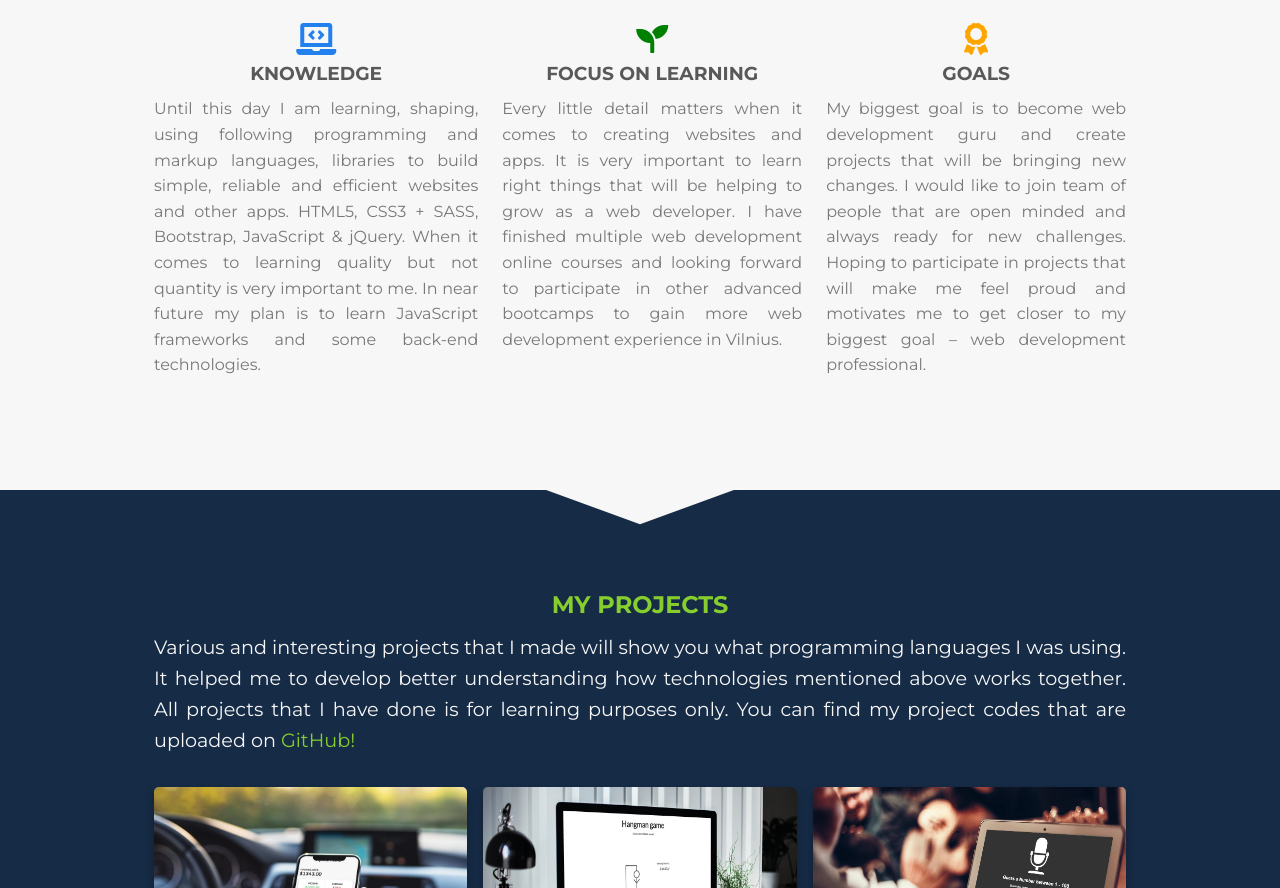
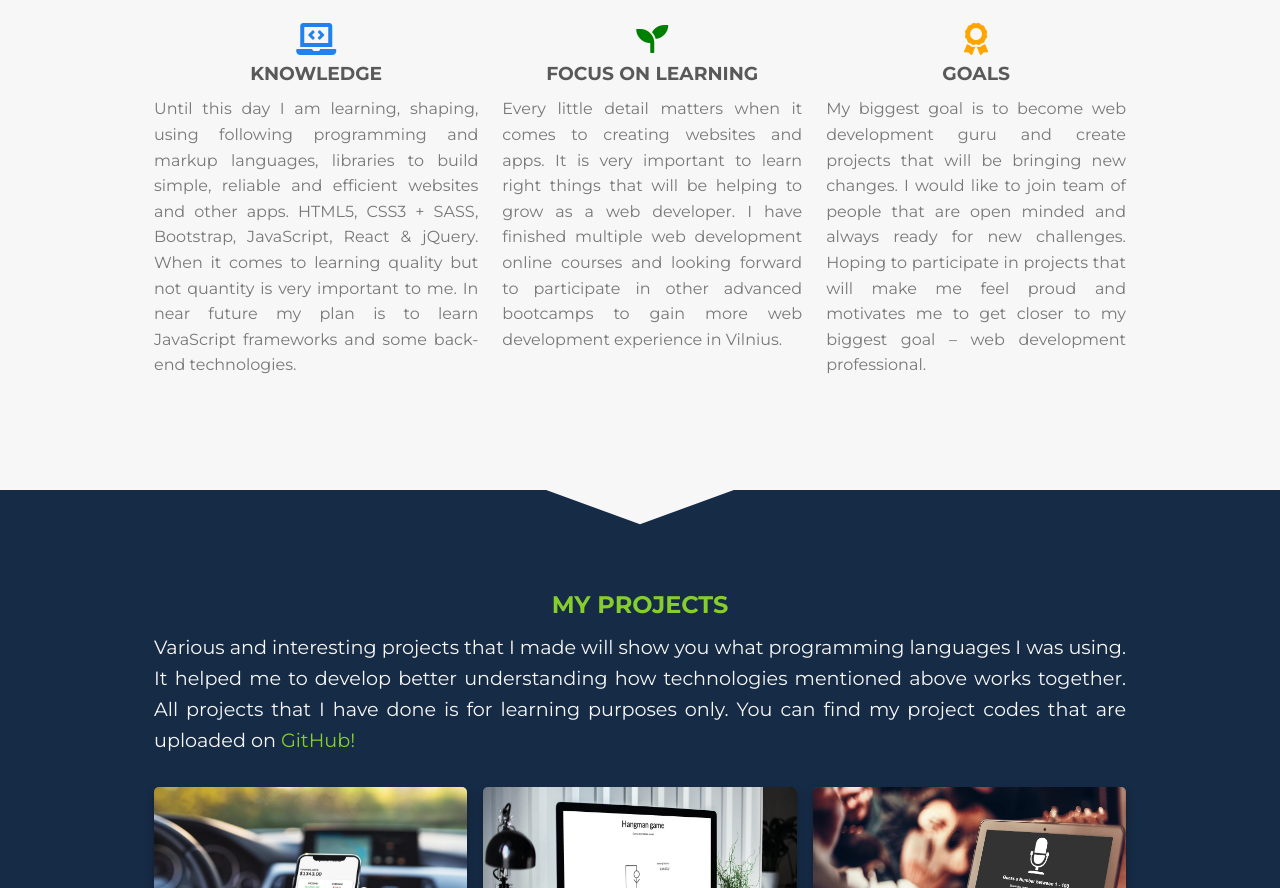
Before and after one commit to ancherys/gh-portfolio, a plain HTML site: page index.html in a window 1280 px wide. Shown: the part 1025-1913 px from the top of the page. Drawn offline with nearby package versions, Linux system fonts and the light colour scheme.

Commit message:
Update index.html

```diff
--- a/index.html
+++ b/index.html
@@ -60,7 +60,7 @@
               Until this day I am learning, shaping, using following programming
               and markup languages, libraries to build simple, reliable and
               efficient websites and other apps. HTML5, CSS3 + SASS, Bootstrap,
-              JavaScript & jQuery. When it comes to learning quality but not
+              JavaScript, React & jQuery. When it comes to learning quality but not
               quantity is very important to me. In near future my plan is to
               learn JavaScript frameworks and some back-end technologies.
             </p>
```
